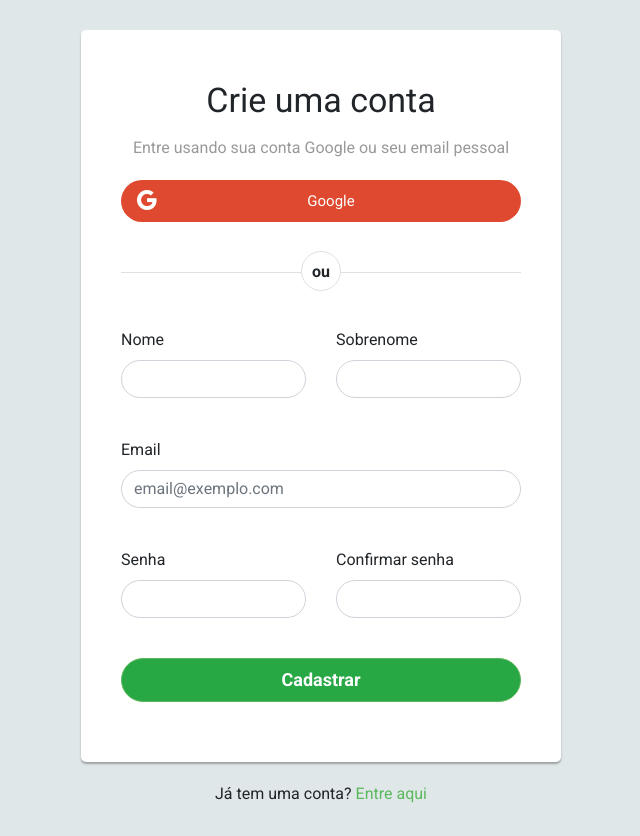
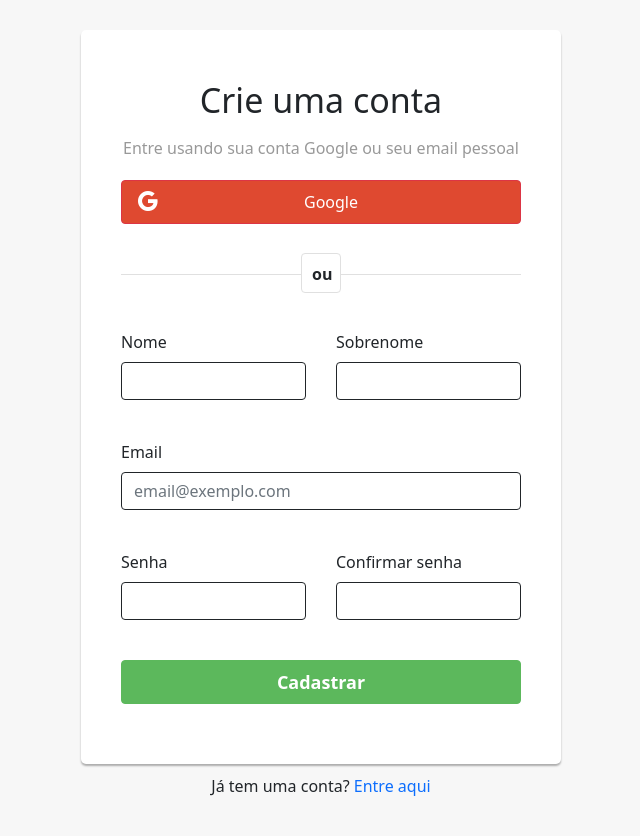
Before and after one commit to dojiDoMal/MentoriaVirtual, a Django app: page /register/ in a window 1280 px wide. Shown: the whole page, without its empty margins (319-959 px from the left). After the commit the page ends 796 px from the top, so only its background shows below. Run offline with Django 3.2, Linux system fonts and the light colour scheme; some libraries are stand-ins or nearby versions.

Commit message:
Modifiacoes frontend pagina de registro

```diff
--- a/users/static/users/css/styles.css
+++ b/users/static/users/css/styles.css
@@ -1,47 +1,84 @@
+:root {
+	--bs-blue: #0d6efd;
+	--bs-indigo: #6610f2;
+	--bs-purple: #6f42c1;
+	--bs-pink: #d63384;
+	--bs-red: #dc3545;
+	--bs-orange: #fd7e14;
+	--bs-yellow: #ffc107;
+	--bs-green: #198754;
+	--bs-teal: #20c997;
+	--bs-cyan: #0dcaf0;
+	--bs-white: #fff;
+	--bs-gray: #6c757d;
+	--bs-gray-dark: #343a40;
+	--bs-primary: #0d6efd;
+	--bs-secondary: #6c757d;
+	--bs-success: #198754;
+	--bs-info: #0dcaf0;
+	--bs-warning: #ffc107;
+	--bs-danger: #dc3545;
+	--bs-light: #f8f9fa;
+	--bs-dark: #212529;
+	--bs-font-sans-serif: system-ui, -apple-system, "Segoe UI", Roboto, "Helvetica Neue", Arial, "Noto Sans", "Liberation Sans", sans-serif, "Apple Color Emoji", "Segoe UI Emoji", "Segoe UI Symbol", "Noto Color Emoji";
+	--bs-font-monospace: SFMono-Regular, Menlo, Monaco, Consolas, "Liberation Mono", "Courier New", monospace;
+	--bs-gradient: linear-gradient(180deg, rgba(255, 255, 255, 0.15), rgba(255, 255, 255, 0));
+  }
+
 body {
-	background: #dfe7e9;
-	font-family: 'Roboto', sans-serif;
+	background: rgba(0,0,0,0.03);
+	font-family: var(--bs-font-sans-serif);
 }
-.form-control {
+
+.form-control, .btn {
+  	text-decoration: none;
+  	vertical-align: middle;
+  	background-color: white;
+	box-shadow: none;
+  	border: 1px solid #212529;
+  	border-radius: 0.25rem;
+  	transition: color 0.15s ease-in-out, background-color 0.15s ease-in-out, border-color 0.15s ease-in-out, box-shadow 0.15s ease-in-out;
 	font-size: 16px;
 	transition: all 0.4s;
-	box-shadow: none;
 }
+
 .form-control:focus {
-	border-color: #5cb85c;
+	border-color: var(--bs-gray-dark);
 }
-.form-control, .btn {
-	border-radius: 50px;
-	outline: none !important;
-}
+
 .signup-form {
 	width: 480px;
 	margin: 0 auto;
 	padding: 30px 0;
 }
+
 .signup-form form {
 	border-radius: 5px;
-	margin-bottom: 20px;
 	background: #fff;
 	box-shadow: 0px 2px 2px rgba(0, 0, 0, 0.3);
 	padding: 40px;
 }
+
 .signup-form a {
-	color: #5cb85c;
+	color: var(--bs-blue);
 }
+
 .signup-form h2 {
 	text-align: center;
 	font-size: 34px;
 	margin: 10px 0 15px;
 }
+
 .signup-form .hint-text {
 	color: #999;
 	text-align: center;
 	margin-bottom: 20px;
 }
+
 .signup-form .form-group {
 	margin-bottom: 20px;
 }
+
 .signup-form .btn {
 	font-size: 18px;
 	line-height: 26px;
@@ -50,18 +87,22 @@ body {
 }
 .signup-btn {
 	text-align: center;
+	background: #5cb85c;
 	border-color: #5cb85c;
 	transition: all 0.4s;
 }
+
 .signup-btn:hover {
-	background: #5cb85c;
 	opacity: 0.8;
 }
+
 .or-seperator {
+
 	margin: 50px 0 15px;
 	text-align: center;
 	border-top: 1px solid #e0e0e0;
 }
+
 .or-seperator b {
 	padding: 0 10px;
 	width: 40px;
@@ -72,35 +113,45 @@ body {
 	background: #fff;
 	display: inline-block;
 	border: 1px solid #e0e0e0;
-	border-radius: 50%;
+	border-radius: 0.25rem;
 	position: relative;
 	top: -22px;
 	z-index: 1;
 }
+
 .social-btn .btn {
+	box-shadow: none;
+  	border: 1px solid #dc3545;
+  	border-radius: 0.25rem;
+	text-decoration: none;
+  	vertical-align: middle;
 	color: #fff;
 	margin: 10px 0 0 15px;
-	font-size: 15px;
-	border-radius: 50px;
+	font-size: 16px;
 	font-weight: normal;
-	border: none;
 	transition: all 0.4s;
 }
+
 .social-btn .btn:first-child {
 	margin-left: 0rem;
 }
+
 .social-btn .btn:hover {
 	opacity: 0.8;
 }
+
 .social-btn .btn-primary {
 	background: #507cc0;
 }
+
 .social-btn .btn-info {
 	background: #64ccf1;
 }
+
 .social-btn .btn-danger {
 	background: #df4930;
 }
+
 .social-btn .btn i {
 	float: left;
 	font-size: 20px;
@@ -109,3 +160,7 @@ body {
 .asteriskField {
     display: none;
 }
+
+div#account-login{
+	margin-top: 10px;
+}
--- a/users/templates/users/register.html
+++ b/users/templates/users/register.html
@@ -53,7 +53,7 @@
                 <button type="submit" class="btn btn-success btn-lg btn-block signup-btn">Cadastrar</button>
             </div>
         </form>
-        <div class="text-center">Já tem uma conta? <a href="#">Entre aqui</a></div>
+        <div id="account-login" class="text-center">Já tem uma conta? <a href="#">Entre aqui</a></div>
     </div>
     <script src="https://cdn.jsdelivr.net/npm/popper.js@1.16.0/dist/umd/popper.min.js"></script>
     <script src="https://cdn.jsdelivr.net/npm/bootstrap@5.0.1/dist/js/bootstrap.bundle.min.js"></script>
```
Also changed, not shown: 1 other file.
